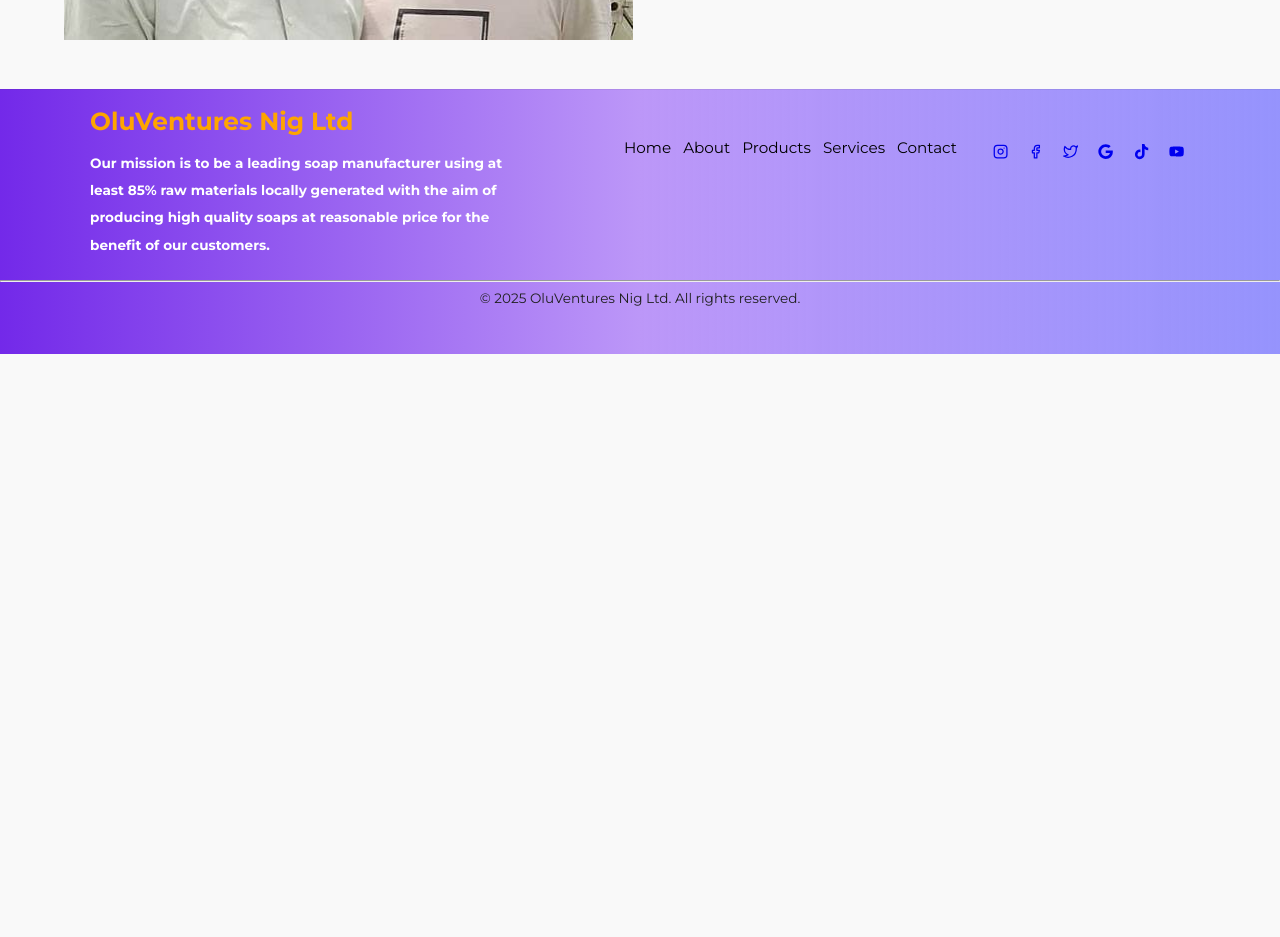
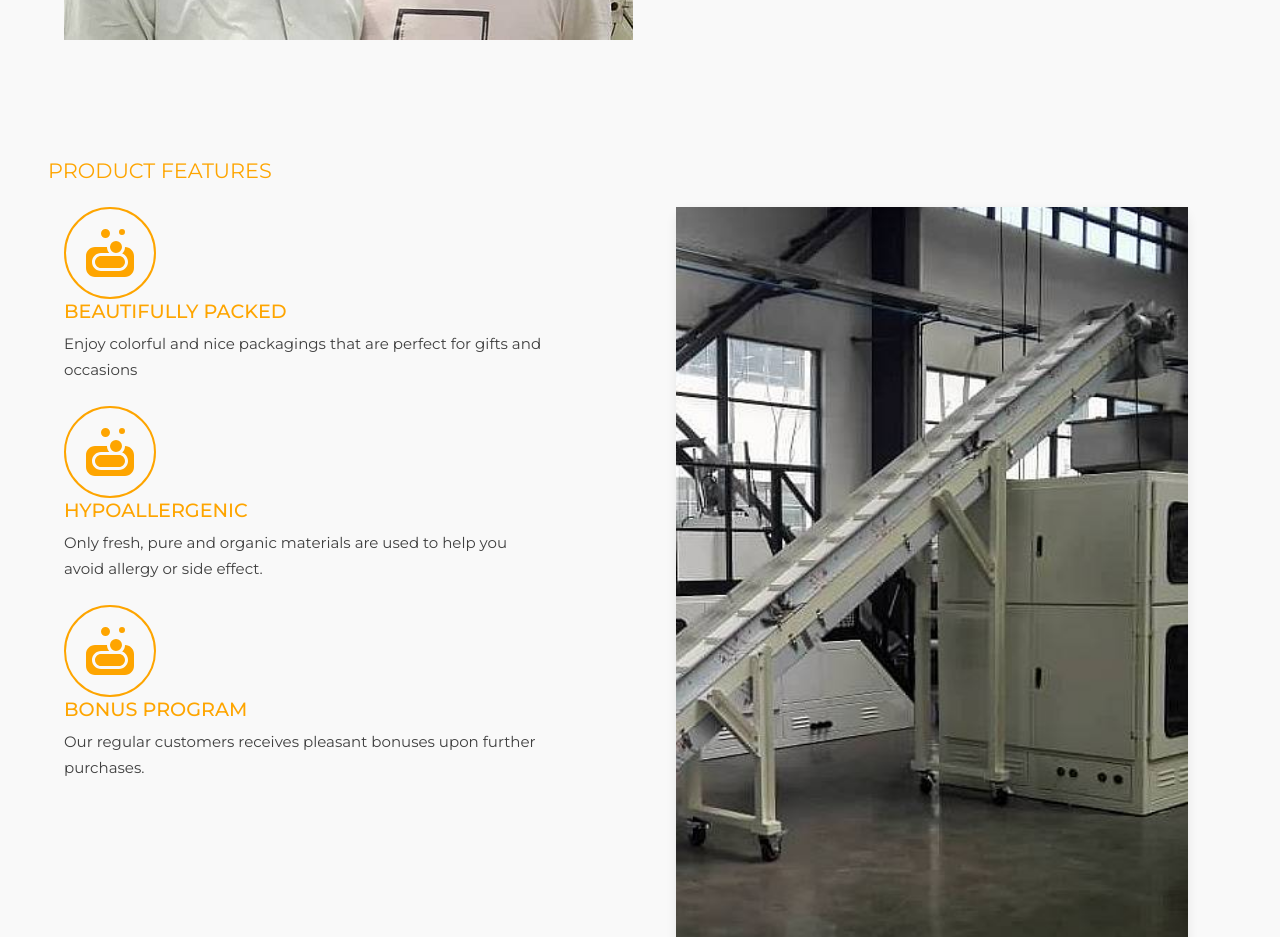
Before and after one commit to Crafty23Jay/OluVen, a React (Vite) app: page / in a window 1280 px wide. Shown: the part 1860-2797 px from the top of the page. Before the commit the page ends 2214 px from the top, so only its background shows below. Built offline with nearby package versions, Linux system fonts and the light colour scheme.

Commit message:
home-last-sec

```diff
--- a/src/Pages/Home.css
+++ b/src/Pages/Home.css
@@ -187,6 +187,7 @@
   display: flex;
   flex-direction: column;
   gap: 1.5rem;
+  /* border: 1px solid red; */
 }
 .left h3, .partners-sec h3{
   font-size: 1.3rem;
@@ -226,6 +227,7 @@
   display: flex;
   align-items: center;
   justify-content: center;
+  /* border: 1px solid goldenrod; */
 
 }
 .right-img{
@@ -251,6 +253,67 @@
   padding: 0 3rem;
 }
 
+
+
+
+.Left-cont{
+  width: 100%;
+  height: fit-content;
+  /* border: 2px solid purple; */
+
+}
+.icon-cont{
+  width: 5.5rem;
+  height: 5.5rem;
+  border-radius: 50%;
+  border: 2px solid #fea500;
+  display: flex;
+  align-items: center;
+  justify-content: center;
+}
+.feat-icon{
+  font-size: 3rem;
+  color: #fea500;
+}
+.cont-cont{
+  width: 85%;
+  /* height: 5.5rem; */
+  /* border: 2px solid #030303; */
+  display: flex;
+  flex-direction: column;
+  justify-content: center;
+  gap: 8px;
+}
+.cont-cont h4 {
+  margin: 0;
+  padding: 0;
+  font-size: 1.2rem;
+  color: #fea500;
+  font-weight: 500;
+}
+.cont-cont p {
+  margin: 0;
+  padding: 0;
+  font-size: 0.94rem;
+  color: #3f3f3f;
+}
+
+
+
+.features-cont{
+  width: 90%;
+  height: auto;
+  aspect-ratio: 10/15;
+  object-fit: cover;
+  border-radius: 12px;
+  box-shadow: 0px 4px 12px rgba(0, 0, 0, 0.08);
+  margin: auto;
+  display: flex;
+}
+.features-img{
+  width: 100%;
+  height: auto;
+}
 
 
 
@@ -317,6 +380,19 @@
     margin: auto;
     margin-bottom: 1rem;
   }
+  .icon-cont{
+    margin-left: 2rem;
+    margin-bottom: 0.7rem;
+  }
+  .cont-cont{
+    margin: auto;
+    align-items: flex-start;
+    padding-left: 0.4rem;
+    border-left: 3px solid #fea500;
+  }
+  .cont-cont p {
+    text-align: left;
+  }
 }
 
 
--- a/src/Pages/Home.jsx
+++ b/src/Pages/Home.jsx
@@ -4,7 +4,6 @@
 import Footer from "../Components/Footer";
 import "./Home.css";
 import loaderGif from "../assets/loader.gif";
-import { FaHandHoldingWater } from "react-icons/fa";
 import { Link } from "react-router-dom";
 
 import { FaSoap } from "react-icons/fa6";
@@ -14,6 +13,7 @@
 
 import stab1 from "../assets/images/stab1.png";
 import featureslid1 from "../assets/images/featureslid1.jpg";
+import abright from "../assets/images/abright.png";
 
 
 export default function Home() {
@@ -127,7 +127,9 @@
               materials locally generated with the aim of producing high quality soaps at
               reasonable price for the benefit of our customers.
             </p>
+            <Link to="/our-products">
             <button className="view-btn">View Details</button>
+            </Link>
           </div>
 
           <div className="right">
@@ -153,6 +155,47 @@
           </main>
         </section>
 
+        <section className="partners-sec">
+          <h3>PRODUCT FEATURES</h3>
+          <main className="sec1-cont">
+            <div className="left">
+
+              <div className="left-cont">
+                <div className="icon-cont">
+                  <FaSoap className="feat-icon"/>
+                </div>
+                <div className="cont-cont">
+                  <h4>BEAUTIFULLY PACKED</h4>
+                  <p>Enjoy colorful and nice packagings that are perfect for gifts and occasions</p>
+                </div>
+              </div>
+
+              <div className="left-cont">
+                <div className="icon-cont">
+                  <FaSoap className="feat-icon"/>
+                </div>
+                <div className="cont-cont">
+                  <h4>HYPOALLERGENIC</h4>
+                  <p>Only fresh, pure and organic materials are used to help you avoid allergy or side effect.</p>
+                </div>
+              </div>
+              <div className="left-cont">
+                <div className="icon-cont">
+                  <FaSoap className="feat-icon"/>
+                </div>
+                <div className="cont-cont">
+                  <h4>BONUS PROGRAM</h4>
+                  <p>Our regular customers receives pleasant bonuses upon further purchases.</p>
+                </div>
+              </div>
+            </div>
+
+            <div className="features-cont">
+              <img className="features-img"  src={abright} alt="Factory-Machine-img" />
+            </div>
+          </main>
+        </section>
+
       </motion.div>
       {/* <Footer /> */}
     </>
```
